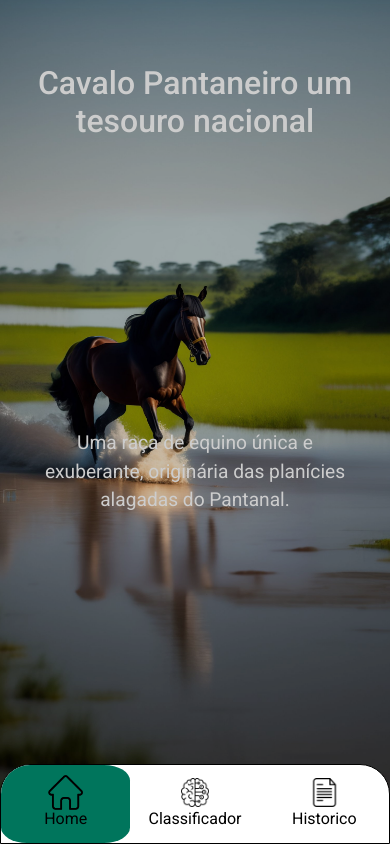
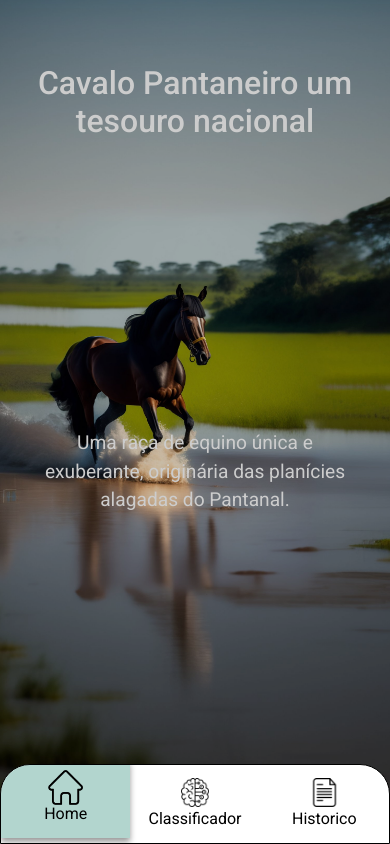
Before and after one commit to Igorsouza1/IAHORSE, a Vue app: page / in a window 390 px wide. In both pictures the pointer is over the element "Home". Shown: the top 844 px of the page. Built offline with nearby package versions, Linux system fonts and the light colour scheme.

Commit message:
Hover edit navbar

```diff
--- a/src/components/NavBar.vue
+++ b/src/components/NavBar.vue
@@ -72,6 +72,7 @@ export default {
     text-align: center;
     width: 33.33%;
     padding-top: 0.8rem;
+    transition: all 0.3s ease;
   }
 
   .navigation-icon img{
@@ -88,10 +89,9 @@ export default {
   }
 
   .navigation-icon:hover {
-    background-color: #00755c;
-    transition: background-color 0.3s ease-in-out;
-    border-radius: 20%;
-    transition: all 0.3s ease;
+    background-color: rgba(0, 117, 92, 0.3  );
+    transform: translateY(-5px); /* Move o ícone para cima */
+    box-shadow: 0px 4px 6px rgba(0, 0, 0, 0.4);
   }
 
 }
```
